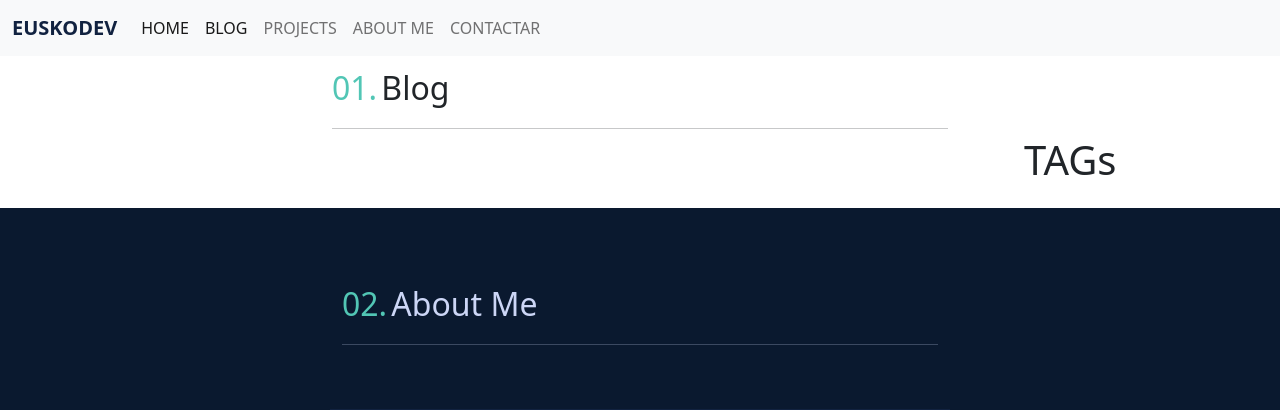
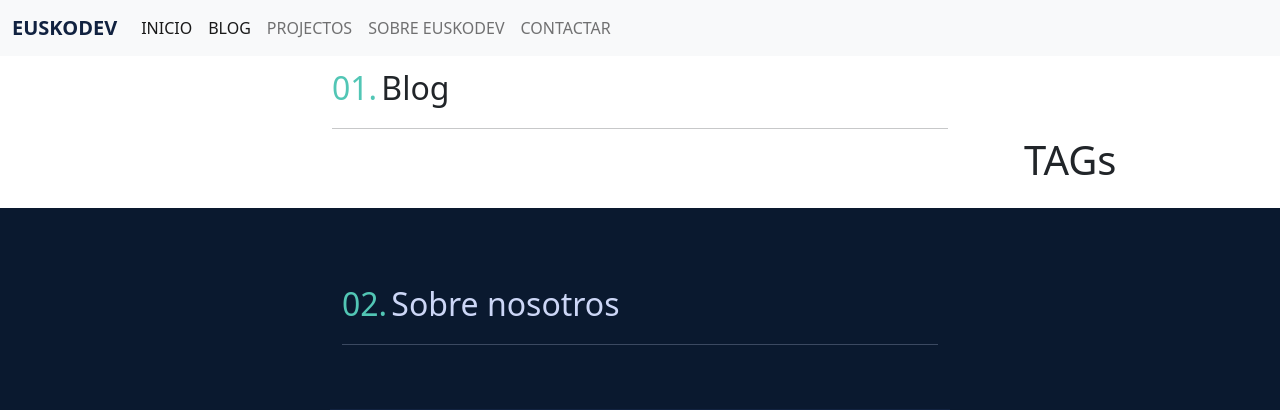
Before and after one commit to retegi/webeuskodev, a Django app: template home/templates/index.html in a window 1280 px wide. Shown: the top 410 px of the page. Run offline with Django 4.2, Linux system fonts and the light colour scheme; the template is opened without the code that fills it, so the values that code supplies are empty; some libraries are stand-ins or nearby versions.

Commit message:
cambios en index

```diff
--- a/home/templates/base.html
+++ b/home/templates/base.html
@@ -62,17 +62,17 @@
     <div class="collapse navbar-collapse" id="navbarCollapse">
       <ul class="navbar-nav me-auto mb-2 mb-md-0">
         <li class="nav-item">
-          <a class="nav-link active" aria-current="page" href="{% url 'home:home' %}">HOME</a>
+          <a class="nav-link active" aria-current="page" href="{% url 'home:home' %}">INICIO</a>
         </li>
         <li class="nav-item">
           <a class="nav-link active" aria-current="page" href="{% url 'home:blog' %}">BLOG</a>
         </li>
 
         <li class="nav-item">
-          <a class="nav-link" href="{% url 'home:projects' %}">PROJECTS</a>
+          <a class="nav-link" href="{% url 'home:projects' %}">PROJECTOS</a>
         </li>
         <li class="nav-item">
-          <a class="nav-link" href="{% url 'home:bio' %}">ABOUT ME</a>
+          <a class="nav-link" href="{% url 'home:bio' %}">SOBRE EUSKODEV</a>
         </li>
 
         <li class="nav-item">
--- a/home/templates/index.html
+++ b/home/templates/index.html
@@ -161,7 +161,7 @@ crossorigin=""/>
 
                 <div class="col-md-12 col-sm-12 text-left mt-5 mb-5">
                     <label style="font-size: 2rem; color:#52c6b5;" class="text">02.</label>
-                    <label style="font-size: 2rem; color:#CCD6F6" class="">About Me</label>
+                    <label style="font-size: 2rem; color:#CCD6F6" class="">Sobre nosotros</label>
                     <hr style="font-size: 2rem; color:#CCD6F6"" class=""></hr>
                 </div>
 
@@ -209,7 +209,7 @@ crossorigin=""/>
 
                 <div class="col-12 text-left mt-5 mb-5">
                     <label style="font-size: 2rem; color:#52c6b5;" class="text">03.</label>
-                    <a style="text-decoration:none;color:black" href="{% url 'home:projects' %}"><label style="font-size: 2rem;" class="">Projects</label></a>
+                    <a style="text-decoration:none;color:black" href="{% url 'home:projects' %}"><label style="font-size: 2rem;" class="">Projectos</label></a>
                     <hr style="font-size: 2rem;" class=""></hr>
                 </div>
                 {% for project in projects %}
```
